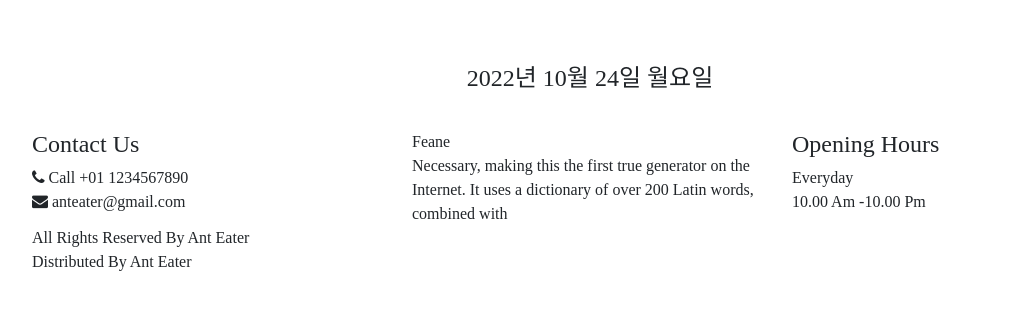
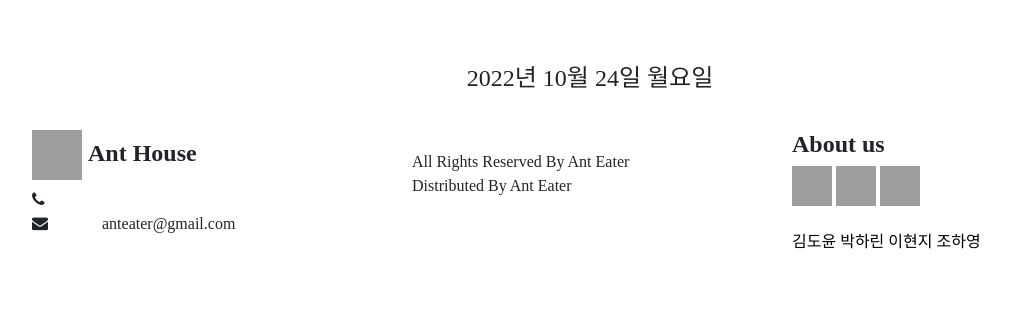
Before and after one commit to KBAntEater/KB_Ant_Eater, a Django app: page /news/ in a window 1280 px wide. Shown: the part 94-404 px from the top of the page, without its empty margins (50-1060 px from the left). Run offline with Django 4.2, Linux system fonts and the light colour scheme; data that the repository does not hold is empty; some libraries are stand-ins or nearby versions; some web fonts are replaced; grey boxes are pictures that could not be loaded.

Commit message:
[MOD]:footer 수정

```diff
--- a/ANT_HOUSE/templates/base.html
+++ b/ANT_HOUSE/templates/base.html
@@ -204,24 +204,27 @@
 
     <!-- footer section -->
     <br>
-    <footer class="footer_section">
-      <div class="container">
+    <footer class="footer_section" >
+      <div class="container" style="margin-bottom: 100px ;" >
         <div class="row">
           <div class="col-md-4 footer-col">
             <div class="footer_contact">
               <h4>
-                Contact Us
+                <img src="../static/image/ant.png"  onerror="this.src='../../static/image/ant.png'" alt="Ant" style="width: 50px; height:50px">
+                <b>Ant House</b>
+
               </h4>
               <div class="contact_link_box">
                 <p href="">
                   <i class="fa fa-phone" aria-hidden="false"></i>
-                  <span>
-                    Call +01 1234567890
-                  </span>
+                  <div style='margin-left: 30px;' >
+
+
+                  </div>
                 </p>
                 <p href="">
                   <i class="fa fa-envelope" aria-hidden="false"></i>
-                  <span>
+                  <span style="margin-left: 50px;">
                     anteater@gmail.com
                   </span>
                 </p>
@@ -229,33 +232,40 @@
             </div>
           </div>
           <div class="col-md-4 footer-col">
-            <div class="footer_detail">
-              <p href="" class="footer-logo">
-                Feane
-              </p>
-              <p>
-                Necessary, making this the first true generator on the Internet. It uses a dictionary of over 200 Latin words, combined with
+            <div class="footer-info">
+              <p style="margin-top: 20px;">
+                <p href="https://github.com/KBAntEater/KB_Ant_Eater">All Rights Reserved By Ant Eater</p>
+                <p href="https://github.com/KBAntEater/KB_Ant_Eater" target="_blank">Distributed By Ant Eater</p>
+                <br>
+                <br>
+
               </p>
             </div>
           </div>
           <div class="col-md-4 footer-col">
             <h4>
-              Opening Hours
+              <b>About us</b>
             </h4>
             <p>
-              Everyday
+
             </p>
             <p>
-              10.00 Am -10.00 Pm
+              <img src="../static/image/instagram.png" onerror="this.src='../../static/image/instagram.png'" alt="instagram" style="width: 40px; height:40px">
+              <img src="../static/image/facebook.png"  onerror="this.src='../../static/image/facebook.png'" alt="facebook" style="width: 40px; height:40px">
+              <img src="../static/image/tweeter.png"  onerror="this.src='../../static/image/tweeter.png'" alt="tweeter" style="width: 40px; height:40px">
+              <p >
+                <br>
+                <a href="https://www.instagram.com/_nuyod/"  target="_blank" style="color: black;">김도윤</a>
+              <a href="https://www.instagram.com/kakhaaaaaaaa/" target="_blank" style="color: black;">박하린</a>
+              <a href="https://www.instagram.com/h.annie.j/" target="_blank" style="color: black;">이현지</a>
+                <a href="https://www.instagram.com/joajoayoung/" target="_blank" style="color: black;">조하영</a>
+                <br>
+                <br>
+                <br>
             </p>
           </div>
         </div>
-        <div class="footer-info">
-          <p>
-            <p href="https://github.com/KBAntEater/KB_Ant_Eater">All Rights Reserved By Ant Eater</p>
-            <p href="https://github.com/KBAntEater/KB_Ant_Eater" target="_blank">Distributed By Ant Eater</p>
-          </p>
-        </div>
+
       </div>
     </footer>
     <!-- footer section -->
--- a/ANT_HOUSE/templates/news/news_list.html
+++ b/ANT_HOUSE/templates/news/news_list.html
@@ -46,9 +46,8 @@
 
     </div>
 
-
-
-      {% for news in news_list %}
+      <div>
+        {% for news in news_list %}
         <div class="col">
           <div class="card border-dark mb-3"  style="width:1100px;border-radius: 10px;box-shadow: 5px 5px 5px 5px #e9ecef;">
             <div class="card-header bg-transparent">
@@ -74,6 +73,9 @@
         </div>
 
       {% endfor %}
+      </div>
+
+
+
   </div>
-
-{% endblock %}
+  {% endblock %}
```
Also changed, not shown: ANT_HOUSE/templates/stock/my_stock.html (+5 -2 lines).
